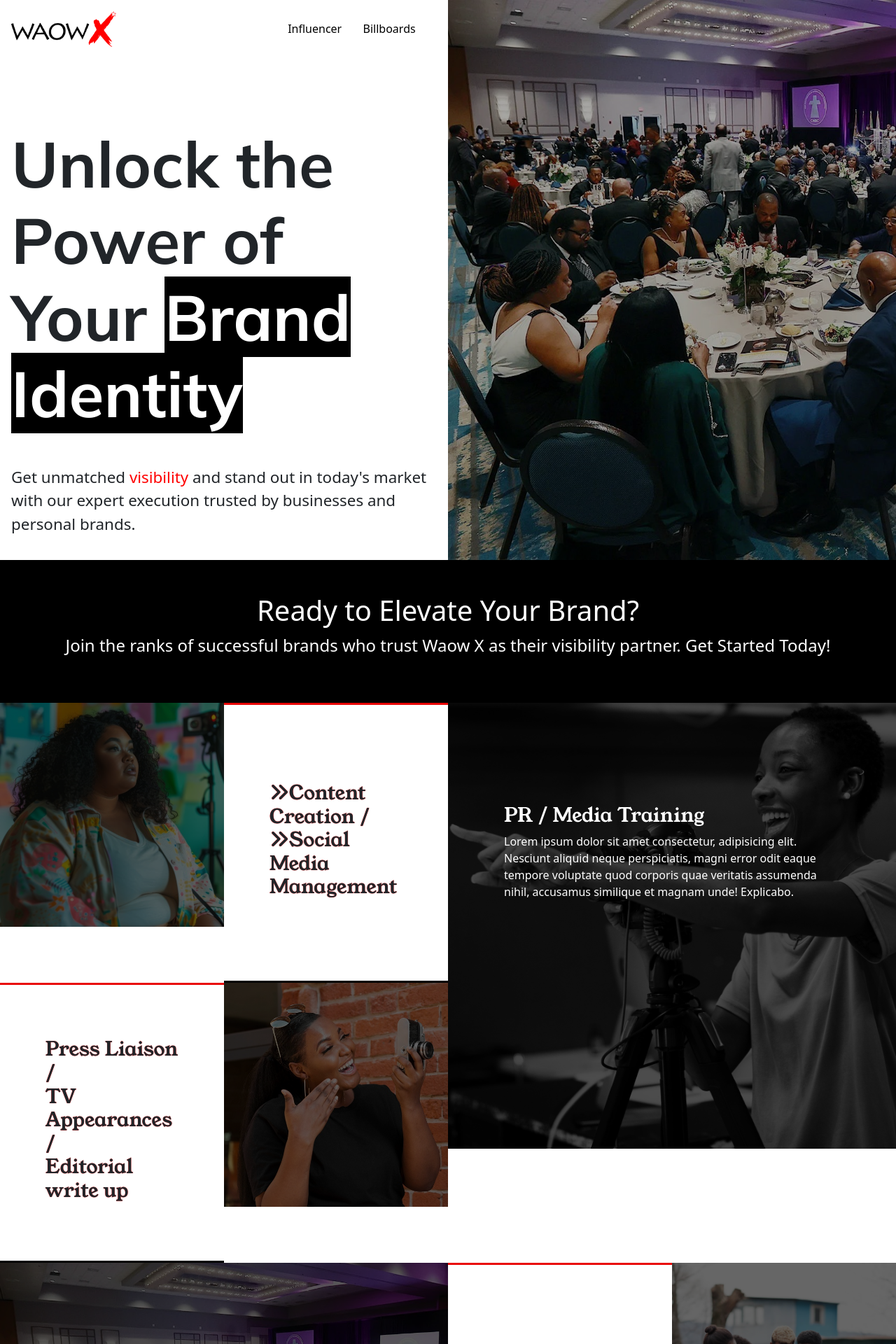
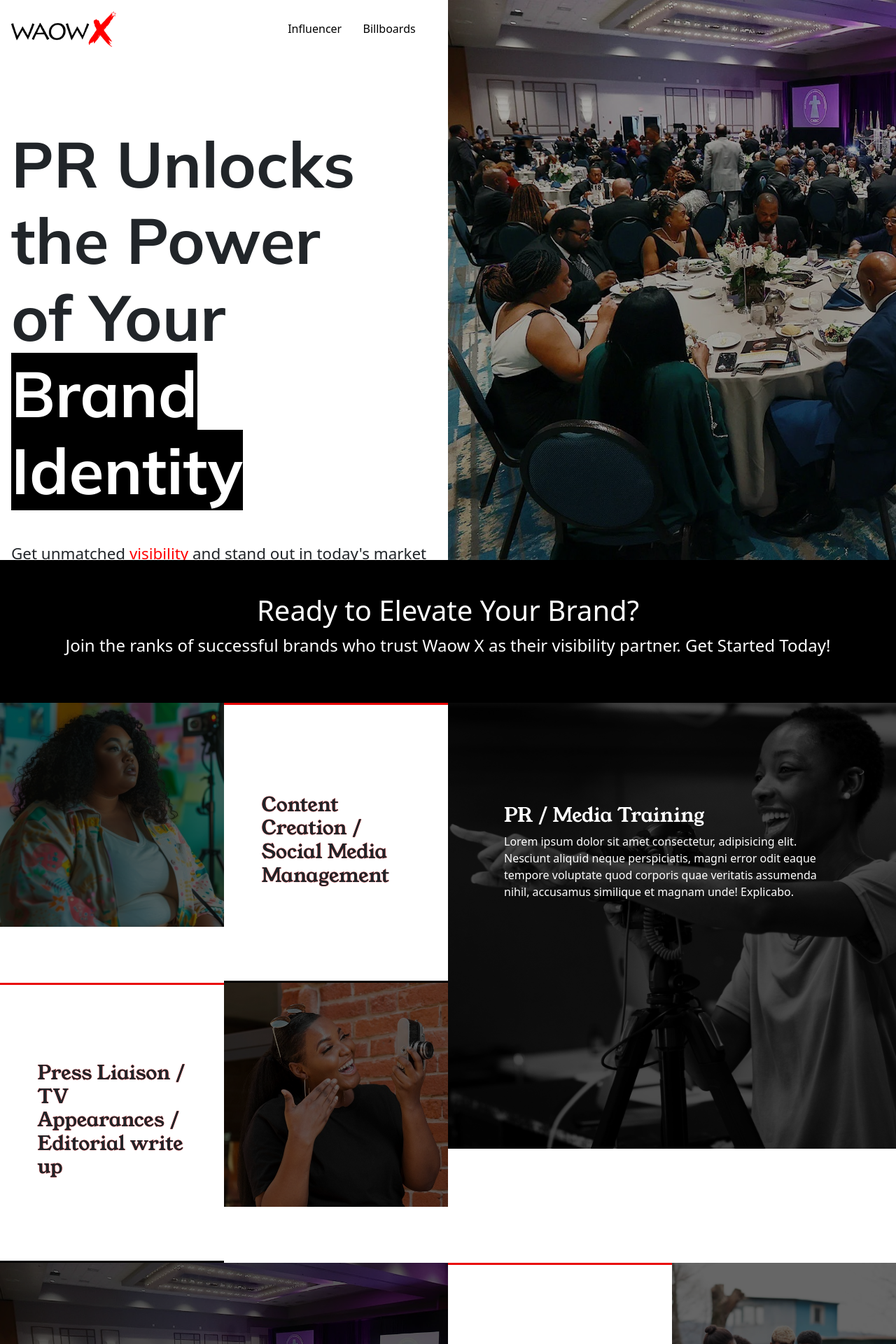
Before and after one commit to Chukason29/woawx_PR, a PHP site: page / in a window 1280 px wide. Shown: the top 1920 px of the page at 70% size. Run offline with PHP 8.4, Linux system fonts and the light colour scheme; some libraries are stand-ins or nearby versions.

Commit message:
added PR

```diff
--- a/css/styles.css
+++ b/css/styles.css
@@ -115,7 +115,7 @@
 .first-service-left-writ{
     display: flex;
     align-items: center;
-    padding: 1.5rem;
+    padding: .5rem;
     border-top: 3.5px solid rgb(233, 5, 5);
     border-bottom: 3.5px solid #000000;
     font-family: "Young Serif", serif;
--- a/index.html
+++ b/index.html
@@ -34,7 +34,7 @@
             </div>
             <div id="main-banner-left-writ">
                 <h1>
-                    <strong>Unlock the Power of Your <span style="background-color: black; color: white">Brand Identity</span></strong>
+                    <strong>PR Unlocks the Power of Your <span style="background-color: black; color: white">Brand Identity</span></strong>
                 </h1>
                 <p>
                     Get unmatched <span style="color: red;">visibility</span>  and stand out in today's market with our expert execution trusted by businesses and personal brands.
@@ -61,11 +61,11 @@
                     <div class="first-service-left-img animated-element">
                         <img src="./img/Content-Creation.jpg" alt="">
                         <div class="first-service-left-writ-img">
-                            <h3><i class="fa-solid fa-angles-right"></i>Content Creation <br><i class="fa-solid fa-angles-right"></i>Social Media Management</h3>
+                            <h3>Content Creation <br>Social Media Management</h3>
                         </div>
                     </div>
                     <div class="first-service-left-writ animated-element">
-                        <h3><i class="fa-solid fa-angles-right"></i>Content Creation /<br><i class="fa-solid fa-angles-right"></i>Social Media Management</h3>
+                        <h3>Content Creation /<br>Social Media Management</h3>
                     </div>
                 </div>
                 <div class="first-services-left-div">
@@ -183,9 +183,9 @@
         <div class="social-blocks animated-element" id="twitter-block">
             <div>
                 <a href="">
-                    <i class="fa-brands fa-x-twitter"></i>
-                    <p class="brand-title">TWITTER</p>
-                    <p>Follow for news and events</p>
+                    <i class="fa-brands fa-tiktok"></i>
+                    <p class="brand-title">TIK TOK</p>
+                    <p>Follow for an excellent experience</p>
                 </a>
             </div>
         </div>
```
